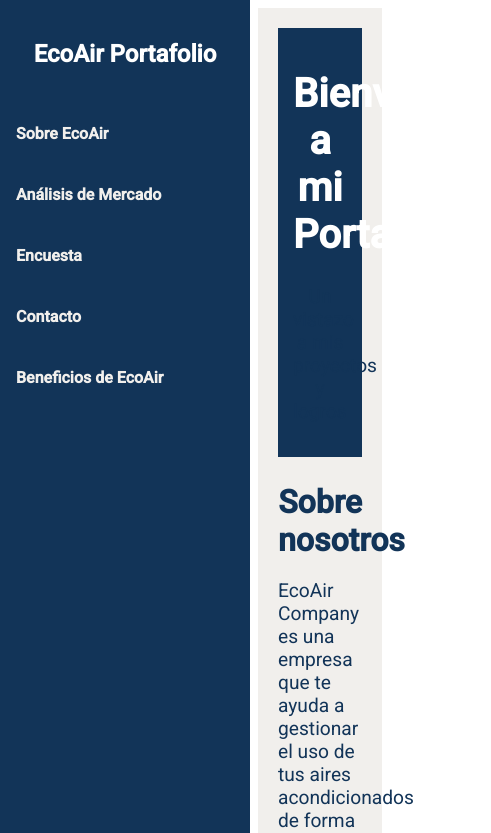
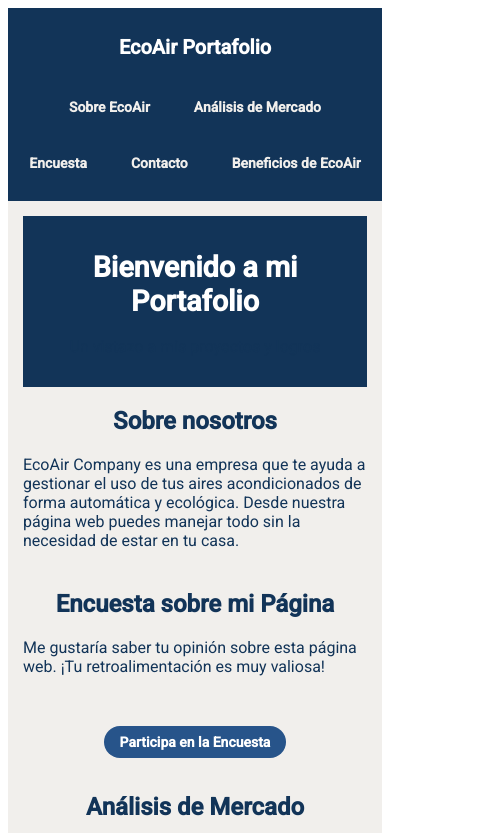
Before and after one commit to ariadna456/Portafolio, a plain HTML site: page inicio.html in a window 390 px wide. Shown: the top 833 px of the page, 491 px wide, since content can reach past the window. Drawn offline with Linux system fonts and the light colour scheme.

Commit message:
casi listo

```diff
--- a/inicio.html
+++ b/inicio.html
@@ -4,10 +4,10 @@
     <meta charset="UTF-8">
     <meta name="viewport" content="width=device-width, initial-scale=1.0">
     <title>Mi Portafolio</title>
-    <link rel="stylesheet" href="portafolio.css">
     <link href="https://fonts.googleapis.com/css2?family=Roboto:wght@400;500&display=swap" rel="stylesheet"> <!-- Vinculando la tipografía Roboto -->
     <style>
-   /* Fuentes */
+
+  /* Fuentes */
 body {
     font-family: 'Roboto', sans-serif;
 }
@@ -111,6 +111,72 @@ footer {
     color: white;
 }
 
+/* ---------------------------- */
+/*      Responsive Design       */
+/* ---------------------------- */
+
+@media (max-width: 768px) {
+    .sidebar {
+        width: 100%;
+        height: auto;
+        position: relative;
+        padding: 10px 0;
+        text-align: center;
+    }
+
+    .sidebar h2 {
+        margin-bottom: 20px;
+        font-size: 20px;
+    }
+
+    .sidebar a {
+        display: inline-block;
+        margin: 10px 5px;
+        padding: 10px 15px;
+        font-size: 14px;
+    }
+
+    .main-content {
+        margin-left: 0;
+        padding: 15px;
+    }
+
+    header h1 {
+        font-size: 1.8em;
+    }
+
+    p, li {
+        font-size: 1em;
+    }
+
+    .section-title {
+        font-size: 1.5em;
+    }
+
+    /* Ajustar las tarjetas de análisis de mercado */
+    .projects > div {
+        flex-direction: column;
+        align-items: center;
+    }
+
+    .projects > div > div {
+        width: 90% !important;
+    }
+}
+
+@media (max-width: 480px) {
+    .link-btn {
+        padding: 8px 16px;
+        font-size: 14px;
+        transform: none;
+    }
+
+    footer p {
+        font-size: 14px;
+    }
+}
+
+
     </style>
 
 </head>
```
